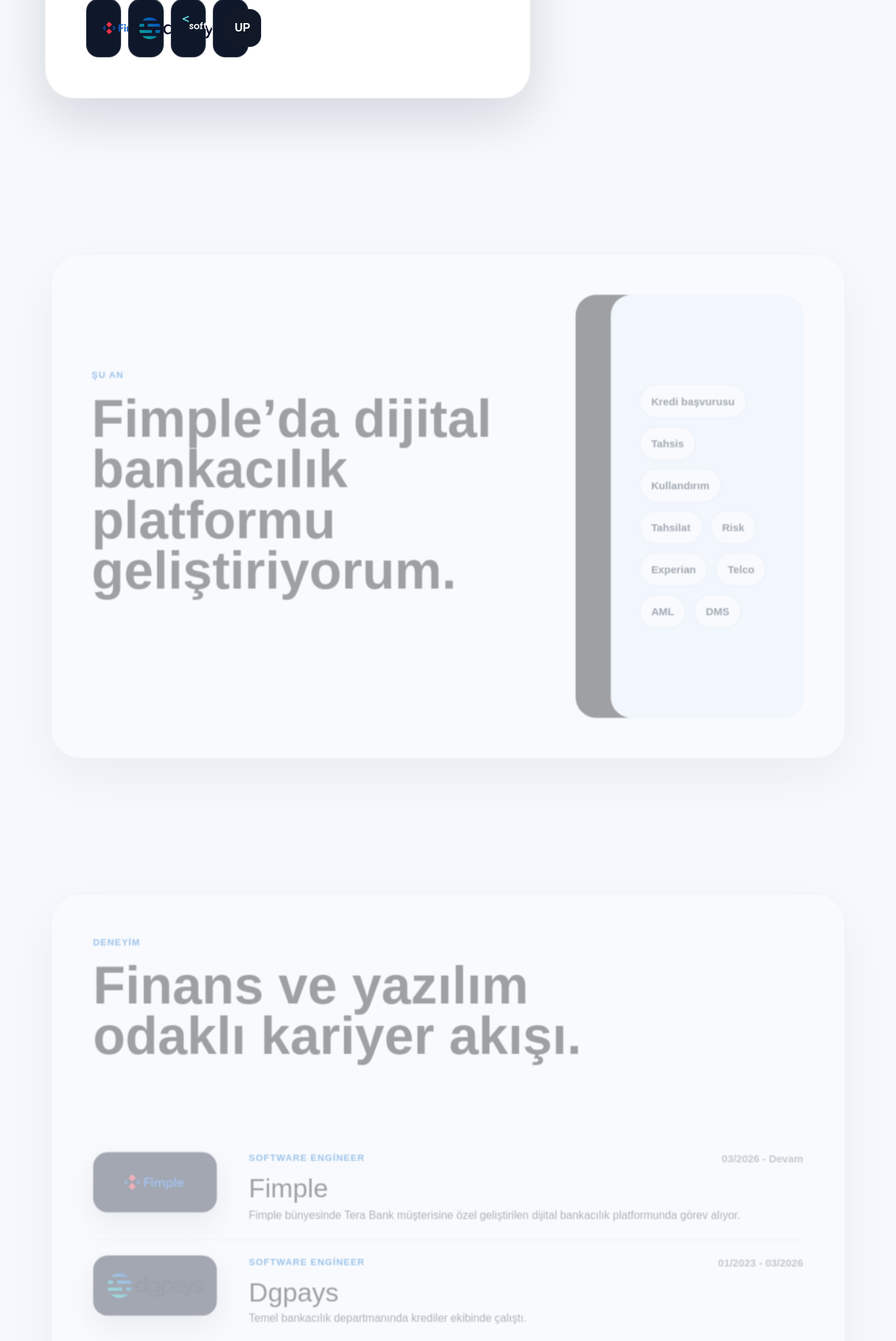
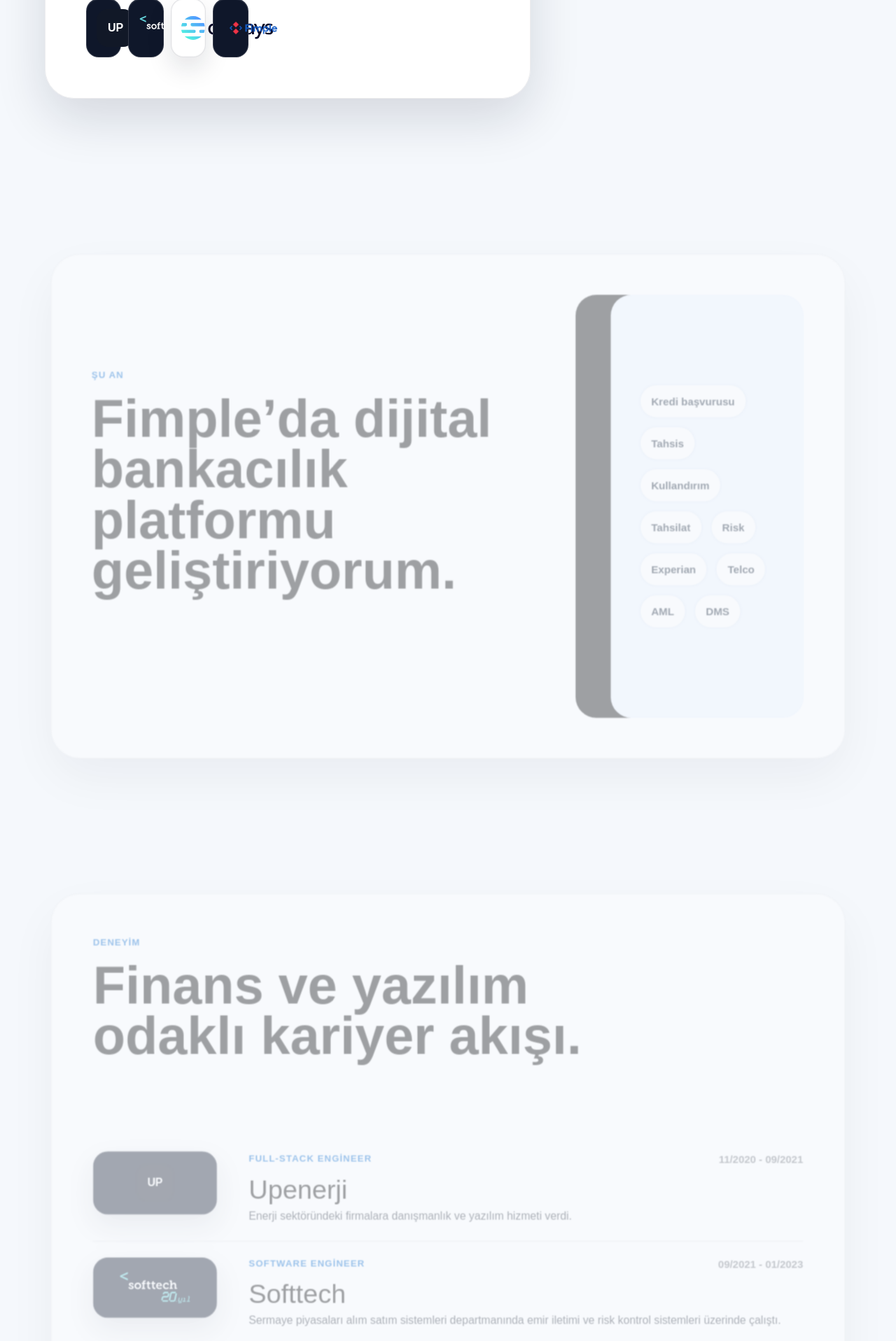
Before and after one commit to cvkgameplay-lab/HuseyinEmreCevikCV.Web, a Next.js app: page / in a window 1280 px wide. Shown: the part 880-2797 px from the top of the page at 70% size. Built offline with nearby package versions, Linux system fonts and the light colour scheme.

Commit message:
Fix Dgpays logo contrast and timeline order

```diff
--- a/app/globals.css
+++ b/app/globals.css
@@ -222,6 +222,20 @@ h1 {
   max-width: 118px;
   max-height: 36px;
   object-fit: contain;
+}
+
+.logo-tile.light-logo,
+.company-logo.light-logo {
+  border-color: rgba(15, 23, 42, 0.12);
+  background: white;
+  box-shadow:
+    0 16px 36px rgba(15, 23, 42, 0.12),
+    inset 0 0 0 1px rgba(15, 23, 42, 0.03);
+}
+
+.logo-tile.light-logo img {
+  max-width: 132px;
+  max-height: 38px;
 }
 
 .logo-tile strong,
@@ -512,6 +526,11 @@ h2 {
   object-fit: contain;
 }
 
+.company-logo.light-logo img {
+  max-width: 152px;
+  max-height: 50px;
+}
+
 .stack-section {
   background: transparent;
 }
@@ -724,6 +743,11 @@ h2 {
     max-height: 30px;
   }
 
+  .logo-tile.light-logo img {
+    max-width: 112px;
+    max-height: 34px;
+  }
+
   .focus-card {
     min-height: auto;
     padding: 22px;
@@ -787,6 +811,11 @@ h2 {
     margin-bottom: 6px;
   }
 
+  .company-logo.light-logo img {
+    max-width: 150px;
+    max-height: 44px;
+  }
+
   .education-summary {
     margin-top: 24px;
   }
--- a/app/page.tsx
+++ b/app/page.tsx
@@ -16,22 +16,30 @@ const skills = [
   "OOP",
 ];
 
-const companyLogos = [
+type CompanyLogo = {
+  name: string;
+  src?: string;
+  initials?: string;
+  contrast?: "light";
+};
+
+const companyLogos: CompanyLogo[] = [
   {
-    name: "Fimple",
-    src: "/brand/fimple.png",
-  },
-  {
-    name: "Dgpays",
-    src: "/brand/dgpays.svg",
+    name: "Upenerji",
+    initials: "UP",
   },
   {
     name: "Softtech",
     src: "/brand/softtech.svg",
   },
   {
-    name: "Upenerji",
-    initials: "UP",
+    name: "Dgpays",
+    src: "/brand/dgpays.svg",
+    contrast: "light",
+  },
+  {
+    name: "Fimple",
+    src: "/brand/fimple.png",
   },
 ];
 
@@ -55,6 +63,7 @@ type Experience = {
   place: string;
   period: string;
   tone: string;
+  contrast?: "light";
   bullets: string[];
 };
 
@@ -82,6 +91,7 @@ const experiences: Experience[] = [
     place: "İstanbul, Türkiye",
     period: "01/2023 - 03/2026",
     tone: "past",
+    contrast: "light",
     bullets: [
       "Temel bankacılık departmanında krediler ekibinde çalıştı.",
       "Kredi, tahsilat, teminat, müşteri başvuru, yasal takip ve risk domainleri için bağımsız mikro servisler geliştirdi.",
@@ -121,6 +131,8 @@ const experiences: Experience[] = [
 ];
 
 export default function Home() {
+  const chronologicalExperiences = [...experiences].reverse();
+
   return (
     <main className="site">
       <div className="fixed-stage" aria-hidden="true">
@@ -156,7 +168,10 @@ export default function Home() {
             </div>
             <div className="logo-rail" aria-label="Çalışılan firmalar">
               {companyLogos.map((logo) => (
-                <span className="logo-tile" key={logo.name}>
+                <span
+                  className={`logo-tile ${logo.contrast === "light" ? "light-logo" : ""}`}
+                  key={logo.name}
+                >
                   {logo.src ? (
                     <img src={logo.src} alt={`${logo.name} logosu`} />
                   ) : (
@@ -210,9 +225,9 @@ export default function Home() {
             <h2>Finans ve yazılım odaklı kariyer akışı.</h2>
           </div>
           <div className="timeline-list">
-            {experiences.map((job) => (
+            {chronologicalExperiences.map((job) => (
               <article className="timeline-item" key={`${job.company}-${job.period}`}>
-                <div className="company-logo">
+                <div className={`company-logo ${job.contrast === "light" ? "light-logo" : ""}`}>
                   {job.logo ? (
                     <img src={job.logo} alt={`${job.company} logosu`} />
                   ) : (
```
Also changed, not shown: 1 other file (tests, documents, lock files or other folders).
